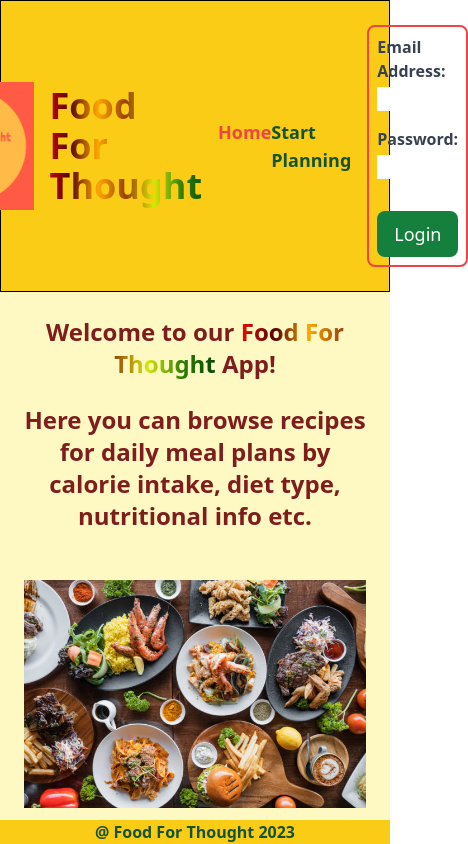
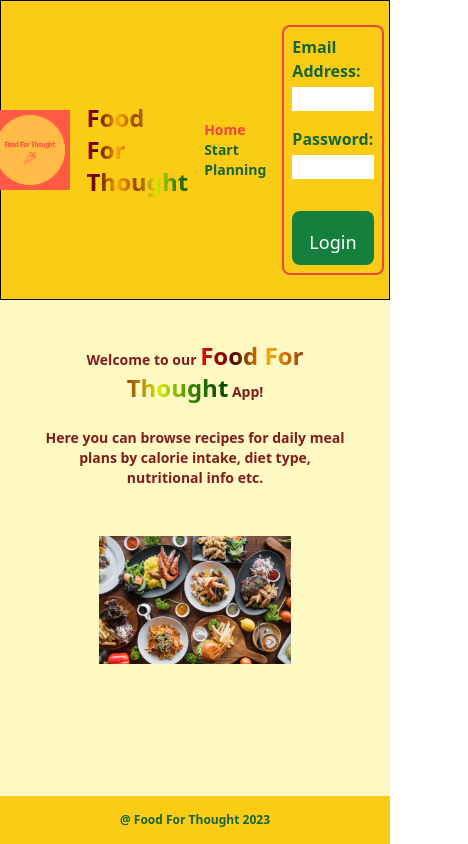
Before and after one commit to hayleyashby7/Food-For-Thought, a React (Vite) app in the folder client/: page / in a window 390 px wide. Shown: the whole page, 468 px wide, since content can reach past the window. Built offline with nearby package versions, Linux system fonts and the light colour scheme.

Commit message:
fix: checkg for responsiveness+alt username->email

```diff
--- a/client/src/components/footer/footer.tsx
+++ b/client/src/components/footer/footer.tsx
@@ -1,7 +1,7 @@
 import React from "react";
 
 const Footer: React.FC = () => (
-  <footer className="bg-yellow-400 text-green-900 flex items-center justify-center">
+  <footer className="bg-yellow-400 text-green-800 flex items-center justify-center p-4 text-center text-xs sm:text-sm md:text-base">
     <div className="flex items-center">
       <strong>@ Food For Thought 2023</strong>
     </div>
--- a/client/src/components/header/header.tsx
+++ b/client/src/components/header/header.tsx
@@ -3,13 +3,14 @@ import FFTLogo from "../../assets/images/logo.png";
 import LoginForm from "../login_form/login_form";
 
 const Header: React.FC = () => (
-  <header className="bg-yellow-400 text-green-900 border border-black p-2 font-bold w-full flex items-center justify-center box-border">
+  <header className="bg-yellow-400 text-green-800 border border-black p-2 font-bold w-full flex items-center justify-center box-border">
     <img
       src={FFTLogo}
       alt="Food For Thought Logo"
-      className="block mx-auto h-32 m-2"
+      className="block mx-auto h-20 m-2"
     />
-    <h1 className="p-2 m-2 gradient-text text-4xl">
+    <h1 className="p-2 m-2 gradient-text text-2xl">
+      {" "}
       <strong>Food For Thought</strong>
     </h1>
     <Nav />
--- a/client/src/components/header/nav.tsx
+++ b/client/src/components/header/nav.tsx
@@ -10,17 +10,16 @@ const Nav_Item: React.FC<Nav_Item_Props> = ({ linkTo, text }) => (
     <NavLink
       to={linkTo}
       className={({ isActive }) =>
-        isActive ? "text-red-500" : "text-green-900"
+        isActive ? "text-red-500" : "text-green-800"
       }
     >
       {text}
     </NavLink>
   </li>
 );
-
 const Nav: React.FC = () => (
   <nav className="flex flex-grow items-center w-full">
-    <ul className="flex flex-row justify-evenly w-full font-bold text-lg">
+    <ul className="flex flex-col sm:flex-row justify-evenly w-full font-bold text-sm sm:text-lg">
       <Nav_Item linkTo="/" text="Home" />
       <Nav_Item linkTo="/startplanning" text="Start Planning" />
     </ul>
--- a/client/src/components/home/home.tsx
+++ b/client/src/components/home/home.tsx
@@ -3,15 +3,15 @@ import DishImage from "../../assets/images/dishes.jpg";
 
 const Home: React.FC = () => {
   return (
-    <div className="flex flex-col items-center bg-yellow-100 text-red-900 w-full h-96">
-      <p className="text-center text-2xl">
+    <div className="flex flex-col items-center bg-yellow-100 text-red-900 w-full h-full sm:h-96 p-4 sm:p-0">
+      <p className="text-center text-sm sm:text-2xl px-2">
         <strong>
           Welcome to our{" "}
           <span className="gradient-text text-2xl">Food For Thought</span> App!
         </strong>
       </p>
       <br />
-      <p className="text-center text-2xl">
+      <p className="text-center text-sm sm:text-2xl px-2">
         <strong>
           Here you can browse recipes for daily meal plans by calorie intake,
           diet type, nutritional info etc.
@@ -22,7 +22,7 @@ const Home: React.FC = () => {
       <img
         src={DishImage}
         alt="Images of different dishes"
-        className="block mx-auto h-64"
+        className="block mx-auto h-32 sm:h-64"
       />
     </div>
   );
--- a/client/src/components/layout/layout.tsx
+++ b/client/src/components/layout/layout.tsx
@@ -6,7 +6,7 @@ const Layout = () => {
   return (
     <div className="flex flex-col bg-yellow-100 min-h-screen w-full">
       <Header />
-      <main className="p-6 flex-1">
+      <main className="px-4 py-6 sm:px-6 lg:px-8 flex-1">
         <Outlet />
       </main>
       <Footer />
--- a/client/src/components/login_form/login_form.tsx
+++ b/client/src/components/login_form/login_form.tsx
@@ -2,19 +2,19 @@ import React, { useState } from "react";
 import { validate } from "../validation/validate_login";
 
 const LoginForm: React.FC = () => {
-  const [username, setUsername] = useState("");
+  const [emailaddress, setEmailaddress] = useState("");
   const [password, setPassword] = useState("");
-  const [errors, setErrors] = useState({ username: "", password: "" });
+  const [errors, setErrors] = useState({ emailaddress: "", password: "" });
 
   const handleSubmit = (e: React.FormEvent) => {
     e.preventDefault();
 
-    const { isValid, errors } = validate(username, password);
+    const { isValid, errors } = validate(emailaddress, password);
     setErrors(errors);
 
     if (isValid) {
-      console.log(`Username: ${username}, Password: ${password}`);
-      setUsername("");
+      console.log(`EmailAddress: ${emailaddress}, Password: ${password}`);
+      setEmailaddress("");
       setPassword("");
     }
   };
@@ -26,19 +26,21 @@ const LoginForm: React.FC = () => {
     >
       <div className="mb-4 md:mb-0 md:mr-4">
         <label className="block">
-          <span className="text-gray-700">Email Address: </span>
+          <span className="text-green-800">Email Address: </span>
           <input
             type="text"
             className="form-input mt-1 block w-full"
-            value={username}
-            onChange={(e) => setUsername(e.target.value)}
+            value={emailaddress}
+            onChange={(e) => setEmailaddress(e.target.value)}
           />
         </label>
-        {errors.username && <p className="text-red-600">{errors.username}</p>}
+        {errors.emailaddress && (
+          <p className="text-red-600">{errors.emailaddress}</p>
+        )}
       </div>
       <div className="mb-4 md:mb-0 md:mr-4">
         <label className="block">
-          <span className="text-gray-700">Password: </span>
+          <span className="text-green-800">Password: </span>
           <input
             type="password"
             className="form-input mt-1 block w-full"
@@ -51,7 +53,7 @@ const LoginForm: React.FC = () => {
       <div className="mt-4">
         <button
           type="submit"
-          className="inline-flex items-center justify-center px-4 py-2 border border-transparent text-lg font-medium rounded-lg text-white bg-green-700 hover:bg-red-500 focus:outline-none focus:ring-2 focus:ring-offset-2 focus:ring-green-500"
+          className="inline-flex items-center justify-center px-4 py-2 pt-4 md:pt-0 w-full md:w-auto border border-transparent text-lg font-medium rounded-lg text-white bg-green-700 hover:bg-red-500 focus:outline-none focus:ring-2 focus:ring-offset-2 focus:ring-green-500"
         >
           Login
         </button>
--- a/client/src/components/not_found/not_found.tsx
+++ b/client/src/components/not_found/not_found.tsx
@@ -1,12 +1,16 @@
 import PNFImage from "../../assets/images/404Oops.png";
 
 const NotFound = () => (
-  <div className="flex flex-col items-center p-24 min-h-screen bg-yellow-100 text-red-900">
-    <img src={PNFImage} alt="404 page not found" />
-    <h2>
+  <div className="flex flex-col items-center px-4 md:px-24 py-10 min-h-screen bg-yellow-100 text-red-900">
+    <img
+      src={PNFImage}
+      alt="404 page not found"
+      className="w-full md:max-w-lg"
+    />
+    <h2 className="text-2xl md:text-4xl">
       <strong>404 - Page Not Found!</strong>
     </h2>
-    <p>
+    <p className="text-xl md:text-2xl">
       <strong>Sorry! Please go back to the homepage and try again.</strong>
     </p>
   </div>
--- a/client/src/components/validation/validate_login.ts
+++ b/client/src/components/validation/validate_login.ts
@@ -1,10 +1,10 @@
-export const validate = (username: string, password: string) => {
+export const validate = (emailaddress: string, password: string) => {
   let isValid = true;
-  const errors = { username: "", password: "" };
+  const errors = { emailaddress: "", password: "" };
 
-  if (!username.match(/^([\w.%+-]+)@([\w-]+\.)+([\w]{2,})$/i)) {
+  if (!emailaddress.match(/^([\w.%+-]+)@([\w-]+\.)+([\w]{2,})$/i)) {
     isValid = false;
-    errors.username = "Please input email address in the correct format";
+    errors.emailaddress = "Please input email address in the correct format";
   }
 
   if (
```
